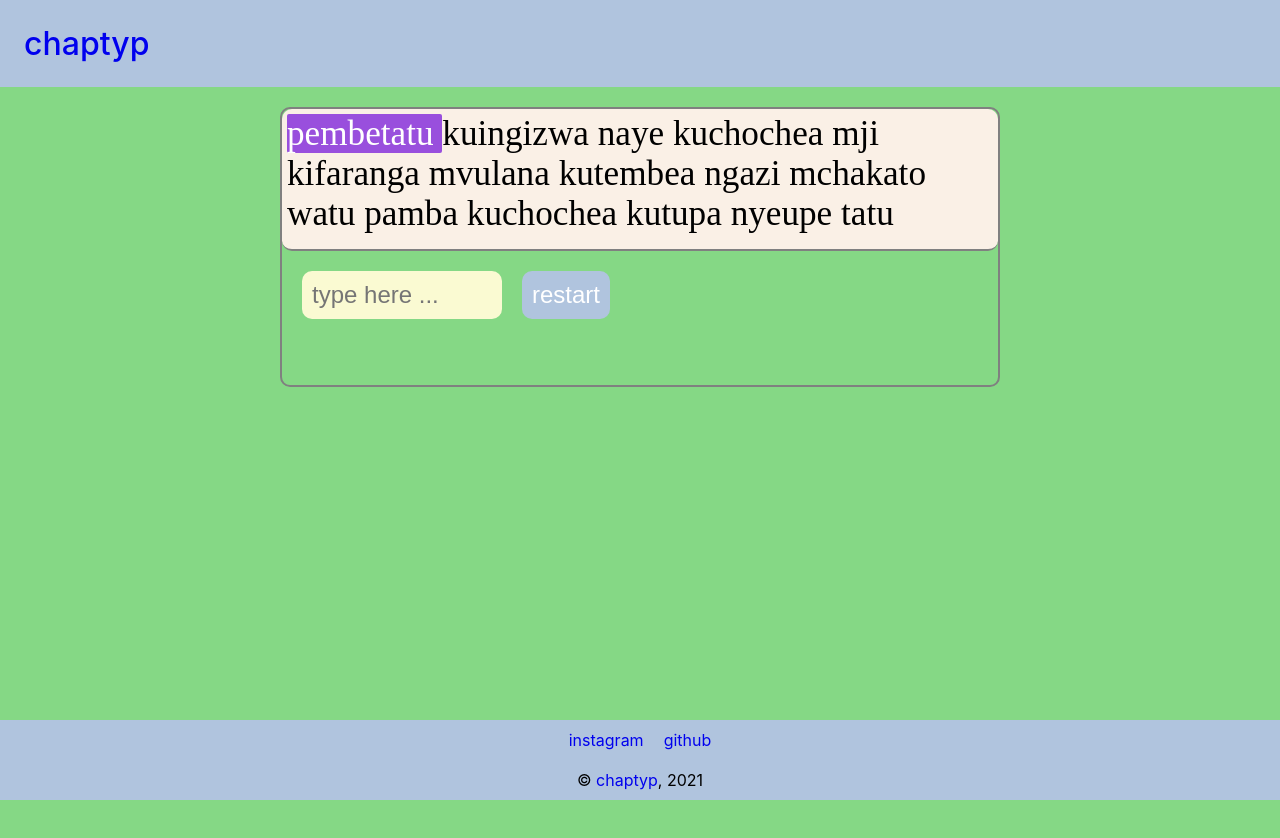
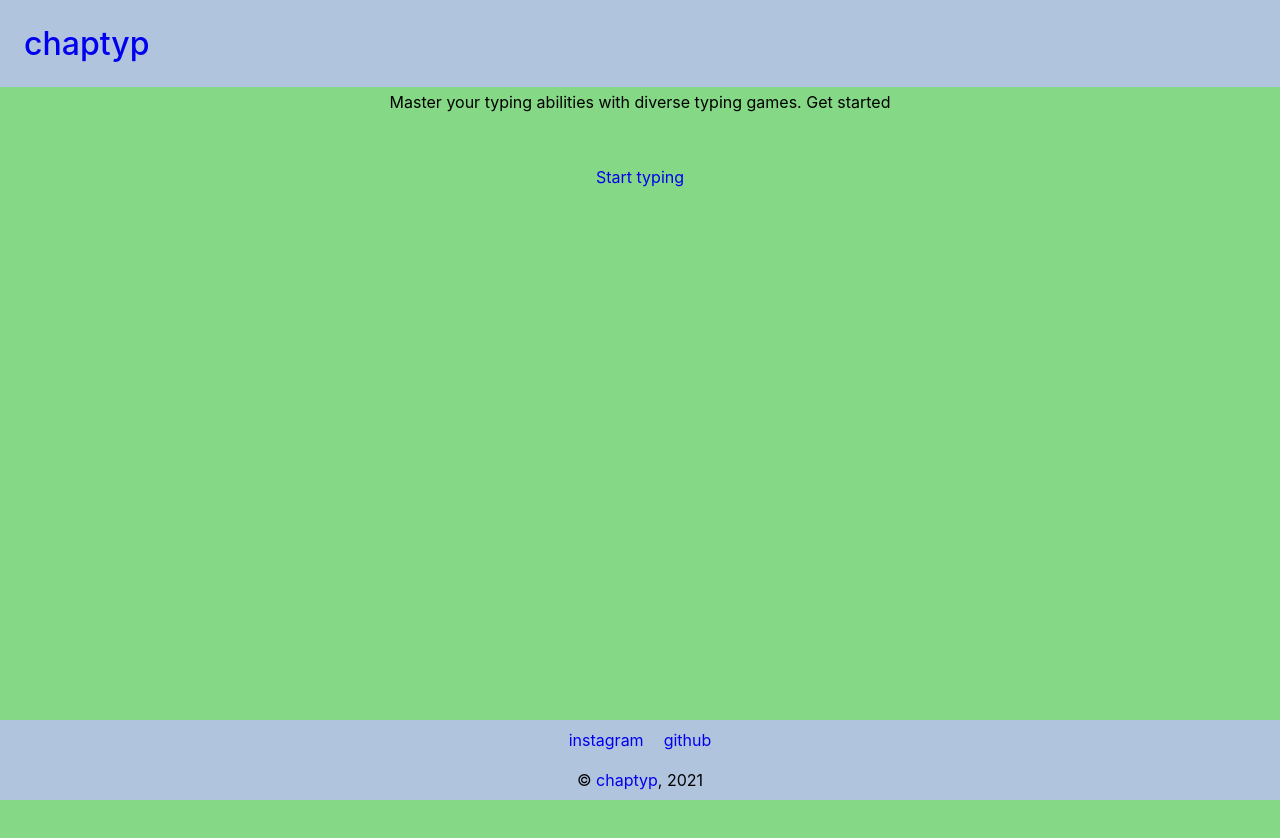
Before and after one commit to astrojose/chaptype, a React (Create React App) app: page / in a window 1280 px wide. Shown: the top 838 px of the page. Built offline with nearby package versions, Linux system fonts and the light colour scheme.

Commit message:
fix: react router on gh pages, feat: introduced timer

```diff
--- a/src/App.js
+++ b/src/App.js
@@ -8,7 +8,7 @@ import TypingGame from './pages/TypingGame'
 function App(props) {
   return (
       <Layout>
-	  <TypingGame />
+	     <TypingGame />
       </Layout>
   )
 }
--- a/src/components/main-game.js
+++ b/src/components/main-game.js
@@ -9,21 +9,20 @@ const MainGame = (props) => {
     let [start, setStart]=React.useState()
     let [end, setEnd]=React.useState()
     let [isTyping, setIsTyping] = React.useState(true)
+    let [timer, setTimer] = React.useState('00:00');
 
     React.useEffect(() => {
         let wordNodes = document.querySelector(".quoteText").childNodes
         if (windex <= wordNodes.length){
             wordNodes.item(windex).className="curr"
+            wordNodes.item(windex).scrollIntoView({behavior: "smooth", block: "center", inline: "nearest"})
         }
     },[windex]);
 
-    // React.useEffect(()=>{
-    //     let wordNodes = document.querySelector(".quoteText").childNodes
-    //     if (errors.length && errors) {
-    //         let lastErrWord = errors[errors.length - 1]
-    //         let node = wordNodes[lastErrWord].classList.add('wrong')
-    //     }
-    // },[errors])
+    React.useEffect(() => {
+      let clock = document.querySelector('.timer')
+      clock.innerText = timer
+    },[timer]);
 
     let parag = props.quote.toLowerCase();
 
@@ -42,6 +41,19 @@ const MainGame = (props) => {
 
     }
 
+   const pad = (number) => {
+     return (number < 10 ? '0' : '') + number
+   }
+
+    const getTimer = () =>{
+      let start = Date.now();
+      setInterval(function() {
+          let delta = Date.now() - start; // milliseconds elapsed since start
+          let t= new Date(delta)
+          let tNow = pad(t.getMinutes())+':'+pad(t.getSeconds())
+          setTimer(tNow);
+      }, 1000);
+    }
     // const getErrWords = () => {
     //     let errors = getErrors()
     //     return console.log(errors)
@@ -54,13 +66,10 @@ const MainGame = (props) => {
 
     const handleInput = (e) => {
         let arrQuote = splitQuote()
-
-          // if (windex === 0 && e.target.value !== '') {
-
-        // }
         if (e.target.value.length === 1 && windex === 0) {
             let time1 = new Date()
             setStart(time1.getTime())
+            getTimer()
         }
         if(!(e.target.value).endsWith(' ')){
             if(arrQuote[windex].startsWith((e.target.value).trim()))
@@ -69,18 +78,10 @@ const MainGame = (props) => {
             }
             else {
                 console.log("shit is wrong")
-
-                // setSearches(searches => [...searches, query])
                 setErrors(errors => [...errors, windex]);
             }
         }
-        // if((e.target.value).trim() === ''){
-        //         e.target.value = ''
-        //     }
-
         else {
-
-            // [...new Set(array)]; --> skip dupes
             let wordNodes = document.querySelector(".quoteText").childNodes
             let word = wordNodes.item(windex)
             word.className="done"
@@ -124,6 +125,7 @@ const MainGame = (props) => {
                         />
                     </div>
                     <div className="actions">
+                        <span className='timer'></span>
                         <button
                           onClick={
                             ()=>{
--- a/src/components/welcome.js
+++ b/src/components/welcome.js
@@ -1,4 +1,5 @@
 import React from 'react'
+import {Link} from 'react-router-dom'
 
 const Welcome = () => {
     return (
@@ -7,12 +8,9 @@ const Welcome = () => {
                <p>Master your typing abilities with diverse typing games. Get started</p>
             </div>
             <div className="cta">
-                <button onClick={
-                  ()=>{
-                    window.location = '/'
-                  }
-                }>Start typing
-                </button>
+                <div className="cta">
+                    <Link to='/type'>Start typing</Link>
+                </div>
             </div>
         </content>
     )
--- a/src/data/words.json
+++ b/src/data/words.json
@@ -326,7 +326,7 @@
   { "id": 325, "sw": "bidhaa", "en": "product" },
   { "id": 326, "sw": "nyeusi", "en": "black" },
   { "id": 327, "sw": "mfupi", "en": "short" },
-  { "id": 328, "sw": "numeral", "en": "numeral" },
+  { "id": 328, "sw": "numerali", "en": "numeral" },
   { "id": 329, "sw": "darasa", "en": "class" },
   { "id": 330, "sw": "upepo", "en": "wind" },
   { "id": 331, "sw": "swali", "en": "question" },
--- a/src/index.js
+++ b/src/index.js
@@ -1,4 +1,5 @@
 import React from 'react';
+import { HashRouter as Router } from "react-router-dom";
 import ReactDOM from 'react-dom';
 import './index.css';
 import App from './App';
@@ -6,7 +7,7 @@ import reportWebVitals from './reportWebVitals';
 
 ReactDOM.render(
   <React.StrictMode>
-    <App />
+   <Router basename={process.env.PUBLIC_URL}> <App /> </Router>
   </React.StrictMode>,
   document.getElementById('root')
 );
--- a/src/pages/Home.js
+++ b/src/pages/Home.js
@@ -8,7 +8,7 @@ const Home = (props) => {
                 <p>Master your typing abilities with diverse typing games. Get started</p>
                 </div>
                 <div className="cta">
-                    <button onClick={()=>{window.location = '/typing-test'}}>Start typing</button>
+                    <a href='/type'>Start typing</a>
                 </div>
             </content>
 
--- a/src/pages/TypingGame.js
+++ b/src/pages/TypingGame.js
@@ -1,11 +1,11 @@
 import React from 'react'
-import { Route, BrowserRouter as Router } from "react-router-dom";
+import { Route, Switch, HashRouter as Router } from "react-router-dom";
 import swahili from '../random';
 
-import MainGame from '../components/main-game.js'
-
+import MainGame from '../components/main-game'
+import Welcome from '../components/welcome'
 const TypingGame = () => {
-  const sw = new swahili(16);
+  const sw = new swahili(90);
   // let randQuote = quotesArr[(Math.random()*quotesArr.length)|0];
   let randQuote = sw.paragraph()
 
@@ -14,15 +14,15 @@ const TypingGame = () => {
 
   return (
       <div>
-        <Router>
-              {/* <Route path="/" component={MainGame} /> */}
-            <Route
-              path='/'
-              render={(props) => (
-                <MainGame {...props} quote={randQuote} />
-              )}
-            />
-        </Router>
+            <Switch>
+              <Route exact path="/" component={Welcome} />
+              <Route  exact
+                path='/type'
+                render={(props) => (
+                  <MainGame {...props} quote={randQuote} />
+                )}
+              />
+            </Switch>
       </div>
   )
 }
```
Also changed, not shown: 1 other file (tests, documents, lock files or other folders).
